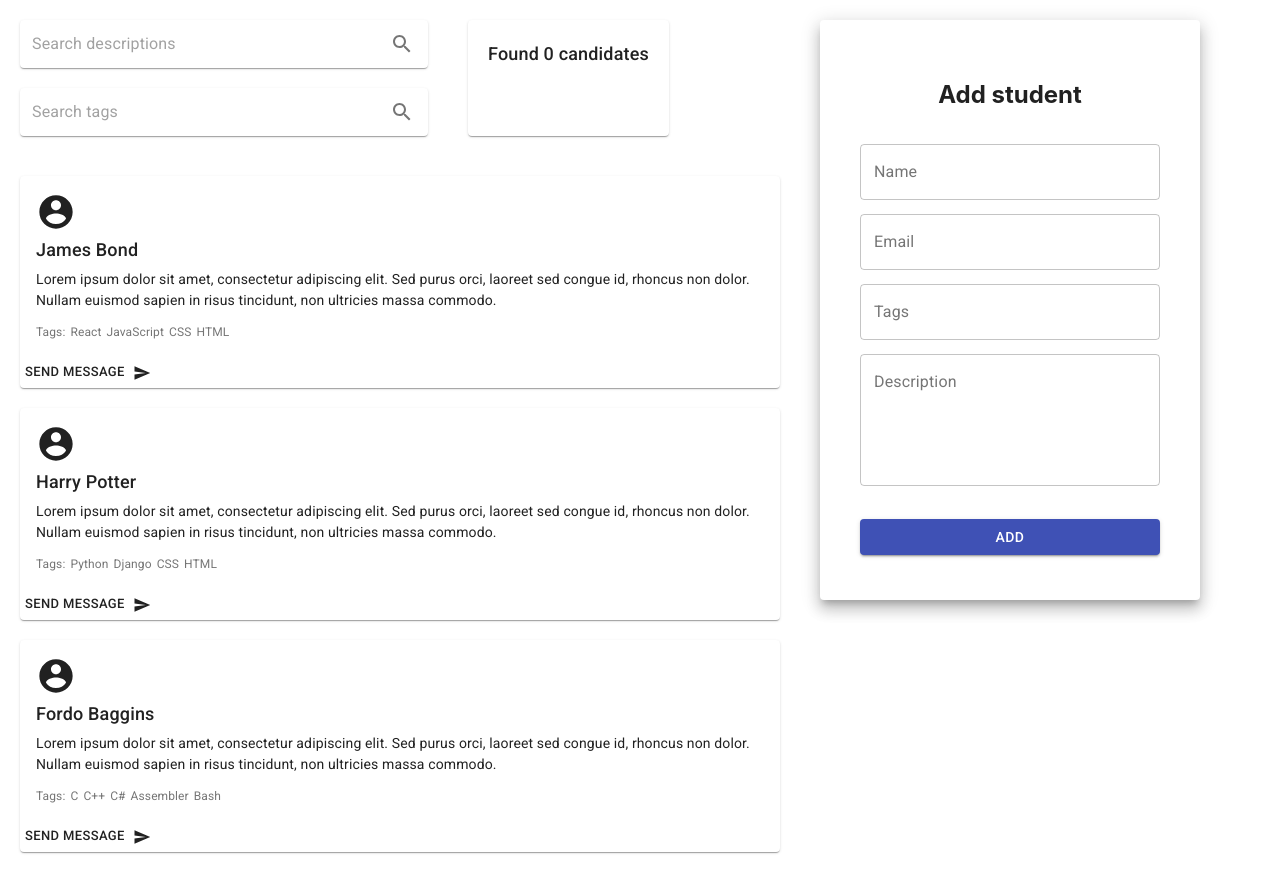
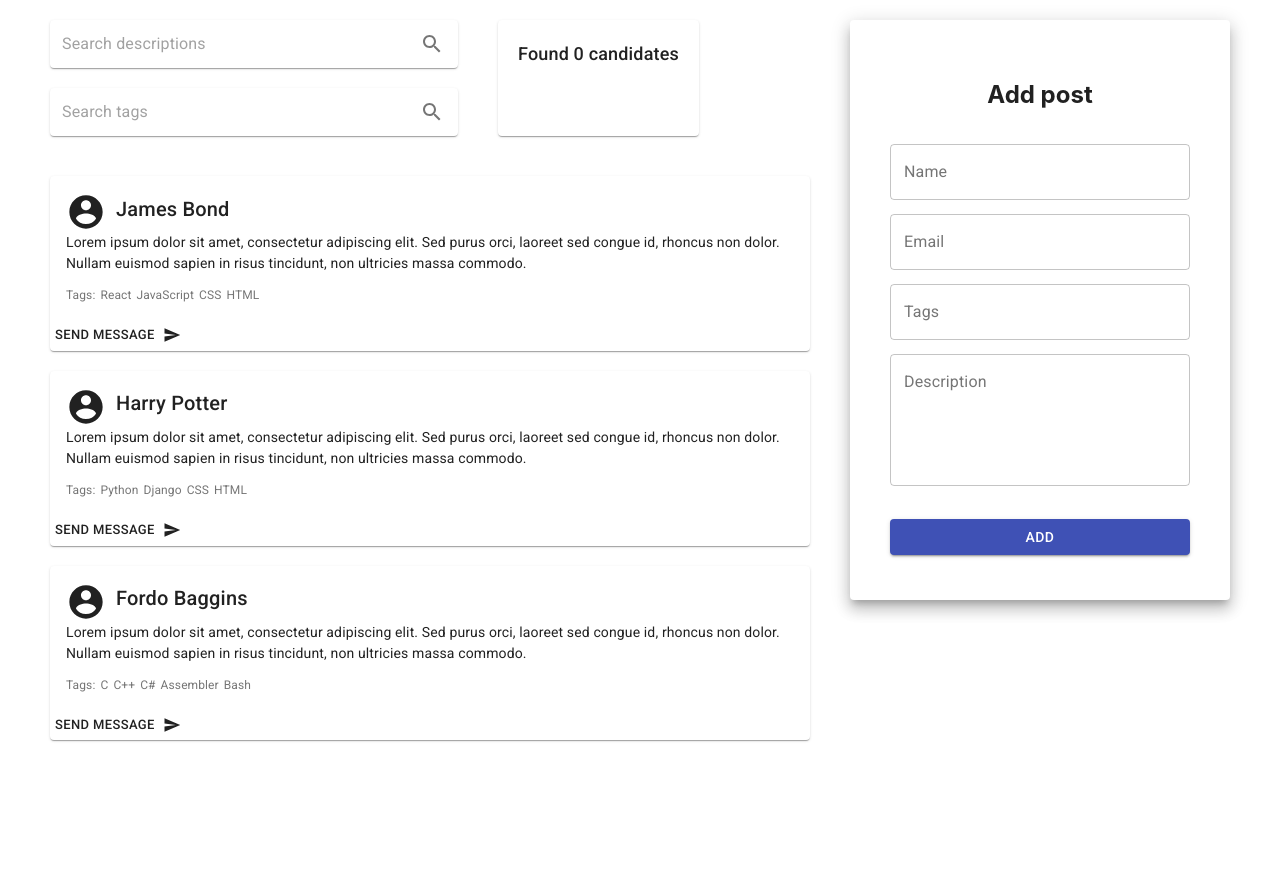
Before and after one commit to Radekowicz/PIW, a React (Create React App) app in the folder tinder-for-projects/: page / in a window 1280 px wide. After the commit the page ends 800 px from the top, so only its background shows below. Built offline with nearby package versions, Linux system fonts and the light colour scheme.

Commit message:
tag search

```diff
--- a/tinder-for-projects/src/App.js
+++ b/tinder-for-projects/src/App.js
@@ -1,5 +1,5 @@
 import React, { useState, useEffect } from 'react';
-import Cards from './components/studentCard/StudentCard';
+import Cards from './components/StudentCard';
 import Search from './components/Search';
 import SearchResults from './components/SearchResults';
 import AddCard from './components/AddCard';
@@ -9,6 +9,8 @@ import { Box, CardContent, Button, Typography, Card } from '@material-ui/core';
 const useStyles = makeStyles((theme) => ({
   container: {
     display: 'flex',
+    justifyContent: 'center',
+    alignItems: 'flex-start',
   },
   leftContainer: {
     maxWidth: 800,
@@ -16,6 +18,7 @@ const useStyles = makeStyles((theme) => ({
   searchBar: {
     display: 'flex',
   },
+  rightContainer: {},
 }));
 
 const startCards = [
@@ -43,8 +46,27 @@ const App = () => {
   const classes = useStyles();
 
   const [cards, setCards] = useState(startCards);
+  const [searchCards, setSearchCards] = useState();
+
+  const updateCards = (input) => {
+    if (input) {
+      const filtered = [];
+      cards.forEach((card) => {
+        card.tags.forEach((tag) => {
+          if (tag.toLowerCase().includes(input.toString().toLowerCase())) {
+            filtered.push(card);
+          }
+        });
+      });
+      setSearchCards(filtered);
+    } else {
+      setSearchCards('');
+    }
+    console.log(searchCards);
+  };
 
   const addStudent = (name, email, tags, description) => {
+    // if (name && email && tags && description) {
     const newCard = {
       name: name,
       email: email,
@@ -52,16 +74,19 @@ const App = () => {
       description: description,
     };
     setCards([...cards, newCard]);
+    // } else {
+    //   window.alert('Fill all inputs to add student');
+    // }
   };
 
   return (
     <Box class={classes.container}>
       <Box class={classes.leftContainer}>
         <Box class={classes.searchBar}>
-          <Search />
+          <Search updateCards={updateCards} />
           <SearchResults />
         </Box>
-        {cards.map((card) => {
+        {(searchCards ? searchCards : cards).map((card) => {
           return (
             <Cards
               name={card.name}
@@ -71,7 +96,9 @@ const App = () => {
           );
         })}
       </Box>
-      <AddCard addStudent={addStudent} />
+      <Box className={classes.rightContainer}>
+        <AddCard addStudent={addStudent} />
+      </Box>
     </Box>
   );
 };
--- a/tinder-for-projects/src/components/AddCard.js
+++ b/tinder-for-projects/src/components/AddCard.js
@@ -27,14 +27,28 @@ const useStyles = makeStyles((theme) => ({
 function Search(props) {
   const classes = useStyles();
   const [typedName, setTypedName] = useState('');
-  const [typedDescription, setTypedDescription] = useState('');
   const [typedEmail, setTypedEmail] = useState('');
   const [typedTags, setTypedTags] = useState('');
+  const [typedDescription, setTypedDescription] = useState('');
 
   useEffect(() => {}, []);
 
+  const stringToArray = (str) => {
+    const words = str.split(' ');
+    words.map();
+  };
+
   const addStudent = () => {
-    props.addStudent(typedName, typedEmail, ['typedTags'], typedDescription);
+    props.addStudent(
+      typedName,
+      typedEmail,
+      typedTags.split(' '),
+      typedDescription
+    );
+    setTypedName('');
+    setTypedEmail('');
+    setTypedTags('');
+    setTypedDescription('');
   };
 
   return (
@@ -45,13 +59,14 @@ function Search(props) {
         justify="space-around"
         alignItems="center"
       >
-        <h2>Add student</h2>
+        <h2>Add post</h2>
         <TextField
           variant="outlined"
           label="Name"
           placeholder="Enter name"
           fullWidth
           className={classes.textField}
+          value={typedName}
           onChange={({ target: { value } }) => {
             setTypedName(value);
           }}
@@ -63,6 +78,7 @@ function Search(props) {
           placeholder="Enter email"
           fullWidth
           className={classes.textField}
+          value={typedEmail}
           onChange={({ target: { value } }) => {
             setTypedEmail(value);
           }}
@@ -73,6 +89,7 @@ function Search(props) {
           placeholder="Enter tags"
           fullWidth
           className={classes.textField}
+          value={typedTags}
           onChange={({ target: { value } }) => {
             setTypedTags(value);
           }}
@@ -85,6 +102,7 @@ function Search(props) {
           rows={5}
           fullWidth
           className={classes.textField}
+          value={typedDescription}
           onChange={({ target: { value } }) => {
             setTypedDescription(value);
           }}
--- a/tinder-for-projects/src/components/Search.js
+++ b/tinder-for-projects/src/components/Search.js
@@ -37,13 +37,11 @@ function Search(props) {
         <InputBase
           className={classes.input}
           placeholder="Search descriptions"
+          type="text"
+          on
           // inputProps={{ 'aria-label': 'search google maps' }}
         />
-        <IconButton
-          type="submit"
-          className={classes.iconButton}
-          aria-label="search"
-        >
+        <IconButton className={classes.iconButton} aria-label="search">
           <SearchIcon />
         </IconButton>
       </Paper>
@@ -51,13 +49,11 @@ function Search(props) {
         <InputBase
           className={classes.input}
           placeholder="Search tags"
-          // inputProps={{ 'aria-label': 'search google maps' }}
+          onChange={({ target: { value } }) => {
+            props.updateCards(value);
+          }}
         />
-        <IconButton
-          type="submit"
-          className={classes.iconButton}
-          aria-label="search"
-        >
+        <IconButton className={classes.iconButton} aria-label="search">
           <SearchIcon />
         </IconButton>
       </Paper>
--- a/tinder-for-projects/src/components/studentCard/StudentCard.js
+++ b/tinder-for-projects/src/components/StudentCard.js
@@ -10,12 +10,17 @@ const styles = (theme) => ({
     margin: 20,
     backgroundColor: 'white',
   },
+  nameContainer: {
+    display: 'flex',
+    alignItems: 'center',
+  },
   avatar: {
     fontSize: 40,
   },
   name: {
-    fontSize: 18,
+    fontSize: 20,
     fontWeight: 500,
+    marginLeft: 10,
   },
   description: {
     fontSize: 14,
@@ -44,10 +49,16 @@ class StudentCard extends Component {
     return (
       <Card className={classes.root}>
         <CardContent>
-          <AccountCircleIcon className={classes.avatar} />
-          <Typography className={classes.name} color="textPrimary" gutterBottom>
-            {this.props.name}
-          </Typography>
+          <Box className={classes.nameContainer}>
+            <AccountCircleIcon className={classes.avatar} />
+            <Typography
+              className={classes.name}
+              color="textPrimary"
+              gutterBottom
+            >
+              {this.props.name}
+            </Typography>
+          </Box>
           <Typography className={classes.description} color="textPrimary">
             {this.props.description}
           </Typography>
```
